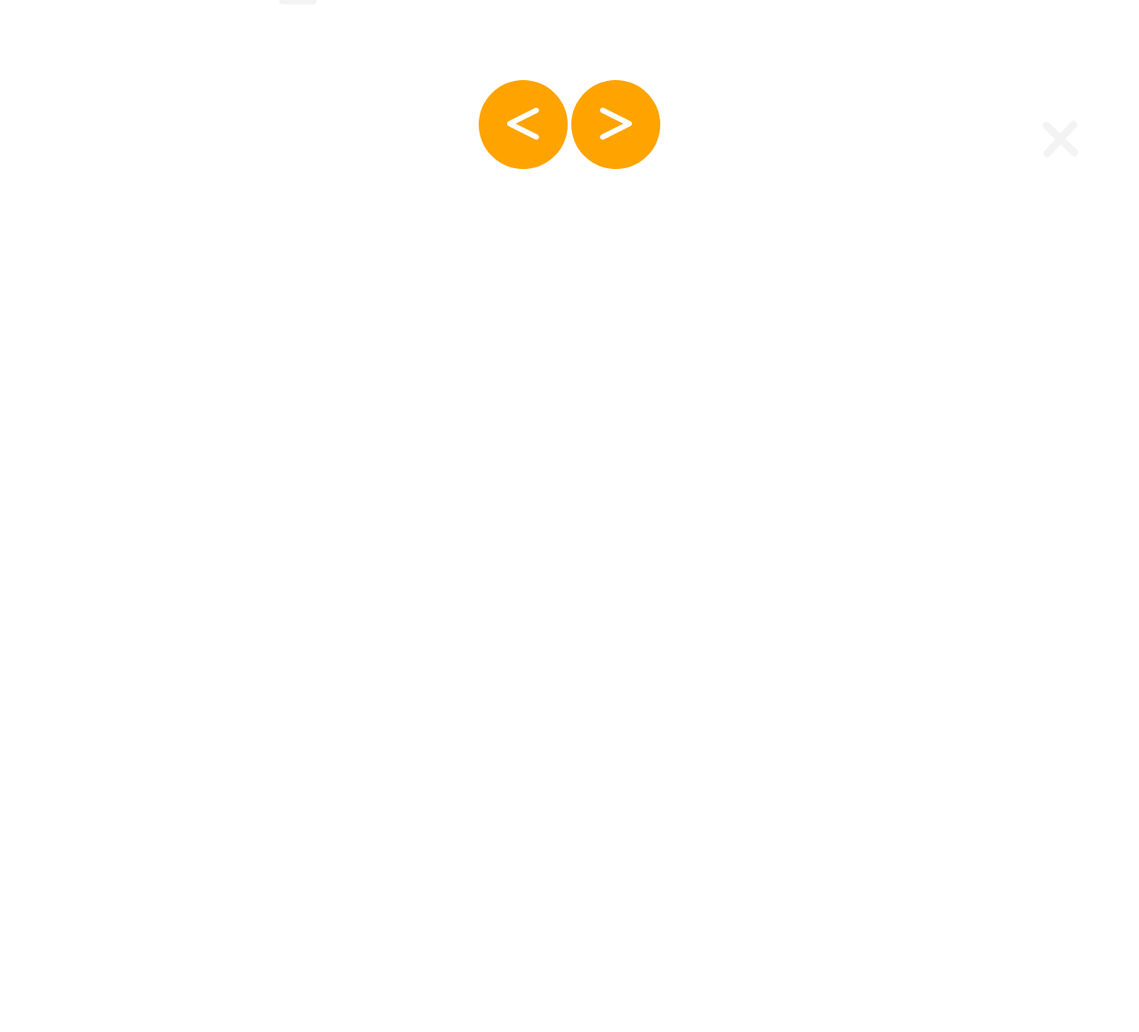
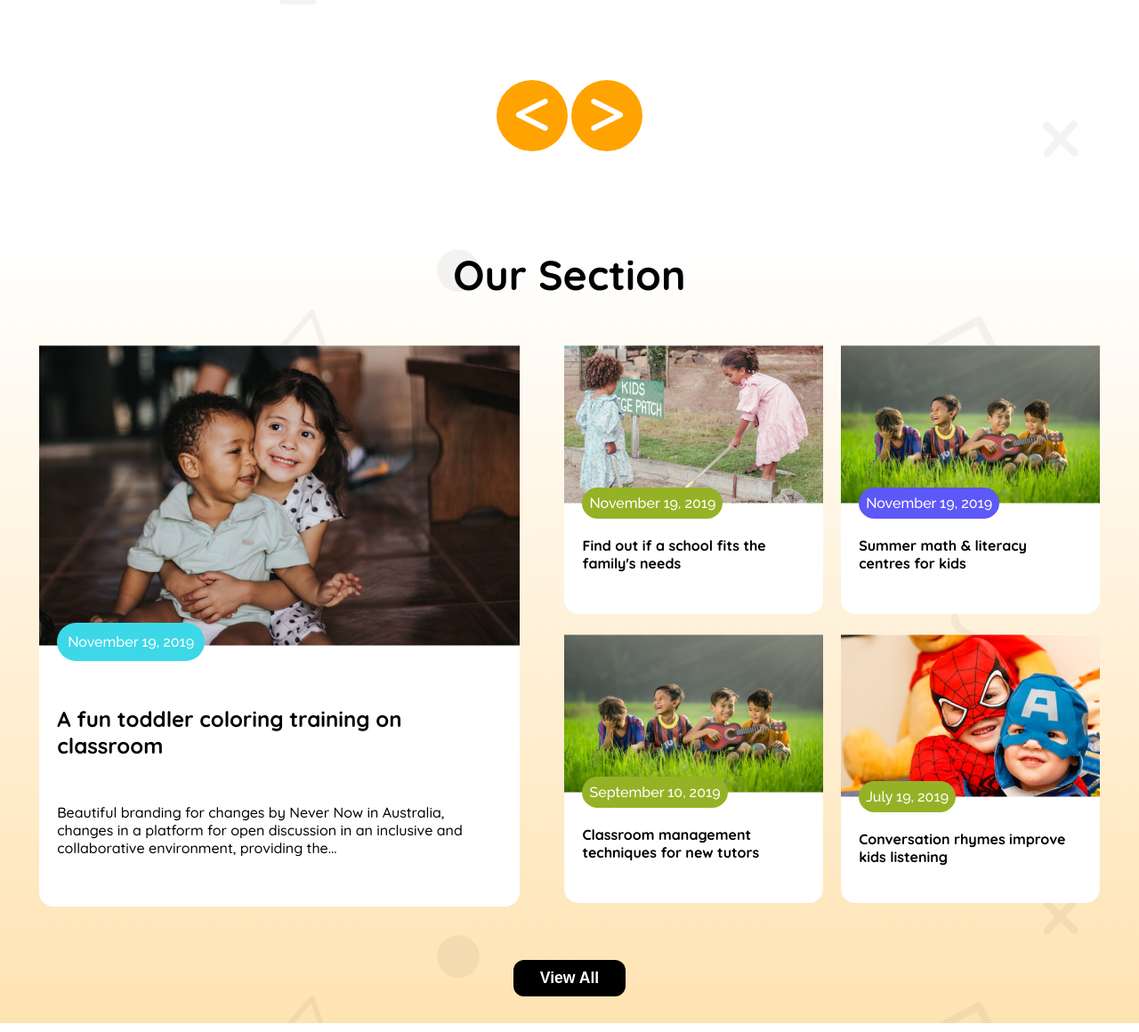
Before and after one commit to nahidkhan31/b11-assignment-2-kids-school, a plain HTML site: page index.html in a window 1280 px wide. Shown: the part 1345-2505 px from the top of the page at 89% size. Before the commit the page ends 1645 px from the top, so only its background shows below. Drawn offline with Linux system fonts and the light colour scheme.

Commit message:
added more section

```diff
--- a/index.html
+++ b/index.html
@@ -74,6 +74,56 @@
                     <Button class="box-btn"><i class="fa-solid fa-greater-than"></i></Button>
             </div>
         </section>
+
+        <section class="kids-section">
+            <h1>Our Section</h1>
+            <div class="kids-section-box">
+                <div class="kids--box1">
+                    <img src="assets/story-1.png" alt="story-1.png">
+                    <div class="box1-main">
+                        <button class="box1-btn">November 19, 2019</button>
+                    <h2>A fun toddler coloring training on classroom</h2>
+                    <p>Beautiful branding for changes by Never Now in Australia, changes in a platform for open discussion in an inclusive and collaborative environment, providing the...</p>
+                    </div>
+                </div>
+                <div class="kids-section-box2">
+                    <div class="section-box1">
+                        <img src="assets/story-2.png" alt="story-2.png">
+                        <div class="style-box">
+                            <button class="section-btn bg-color">November 19, 2019</button>
+                            <h4>Find out if a school fits the family's needs</h2>
+                        </div>
+                    </div>
+
+                    <div class="section-box1">
+                        <img src="assets/story-3.png" alt="story-3.png">
+                        <div class="style-box">
+                            <button class="section-btn bg-color2">November 19, 2019</button>
+                            <h4>Summer math & literacy centres for kids</h2>
+                        </div>
+                    </div>
+
+                    <div class="section-box1">
+                        <img src="assets/story-3.png" alt="story-3.png">
+                        <div class="style-box">
+                            <button class="section-btn bg-color">September 10, 2019</button>
+                            <h4>Classroom management techniques for new tutors</h2>
+                        </div>
+                    </div>
+
+                    <div class="section-box1">
+                        <img src="assets/story-4.png" alt="story-4.png">
+                        <div class="style-box">
+                            <button class="section-btn bg-color">July 19, 2019</button>
+                            <h4>Conversation rhymes improve kids listening</h2>
+                        </div>
+                    </div>
+                </div>
+            </div>
+           <div class="main-kids-btn">
+            <button class="kids-btn">View All</button>
+           </div>
+        </section>
     </main>
 
 </body>
--- a/styles/media.css
+++ b/styles/media.css
@@ -25,5 +25,20 @@
         flex-direction: column-reverse;
 
     }
+    .box{
+        display: flex;
+        flex-direction: column;
+        margin-left: 10px;
+    }
+    .box-head{
+        align-items: center;
+    }
+    .box-head-h1{
+        align-items: center;
+        text-align:;
+    }
+    .kids--box1{
+        display: none;
+    }
 
 }
--- a/styles/style.css
+++ b/styles/style.css
@@ -1,5 +1,7 @@
 @import url('https://fonts.googleapis.com/css2?family=Quicksand:wght@300..700&display=swap');
 /* font-family: "Quicksand", serif; */
+@import url('https://fonts.googleapis.com/css2?family=Raleway:ital,wght@0,100..900;1,100..900&display=swap');
+/* font-family: "Raleway", serif; */
 
 /* first section */
 *{
@@ -210,10 +212,118 @@ main section{
     font-weight: 900;
     text-align: center;
     background-color: rgb(255, 163, 1);
-    border-radius: 50px;
-    width: 100px;
-    height: 100px;
+    border-radius: 40px;
+    width: 80px;
+    height: 80px;
     margin-top: 100px;
     margin-bottom: 100px;
     border: none;
 }
+
+/* Our Story */
+.kids-section{
+    background-image: url(../assets/bg.png), linear-gradient(0.00deg, rgba(254, 163, 1, 0.3),rgba(255, 255, 255, 0.3) 100%);
+}
+.kids-section h1{
+    color: rgb(0, 0, 0);
+    font-size: 2.90rem;
+    font-weight: 700;
+    text-align: center;
+    margin-top: 10px;
+}
+.kids-section-box{
+    display: flex;
+    flex-direction: row;
+    justify-content: center;
+    gap: 50px;
+    margin-top: 50px;
+}
+.kids-section-box2{
+    display: grid;
+    grid-template-columns: repeat(2, 1fr);
+    gap: 20px;
+}
+.kids--box1{
+    position: relative;
+    width: 540.27px;
+    height: 630.52px;
+    background: rgb(255, 255, 255);
+    border-radius: 16px;
+}
+.box1-main{
+    padding: 20px;
+    margin-top: -50px;
+}
+.box1-main h2{
+    color: black;
+    font-size: 1.5rem;
+    font-weight: 700;
+    margin-top: 50px;
+
+}
+.box1-main p{
+    color: black;
+    font-size: 1rem;
+    font-weight: 500;
+    margin-top: 50px;
+}
+.box1-btn{
+    background: rgb(60, 216, 232);
+    padding: 12px;
+    border-radius: 47.93px;
+    border: none;
+    color: white;
+    font-size: 1rem;
+    font-weight: 500;
+    font-family: "Raleway", serif;
+}
+
+.section-box1{
+    position: relative;
+    width: 290.69px;
+    height: 301.61px;
+    border-radius: 16px;
+    background: rgb(255, 255, 255);
+}
+.section-btn{
+    color: white;
+    border-radius: 47.93px;
+    font-size: 1rem;
+    font-weight: 500;
+    font-family: "Raleway", serif;
+    padding: 8px;
+    border: none;
+}
+.style-box{
+    margin-top: -42px;
+    padding: 20px;
+}
+.bg-color{
+    background-color: rgb(149, 178, 38);
+}
+.bg-color2{
+    background-color: rgb(93, 88, 248);
+}
+.style-box h4{
+    font-size: 1rem;
+    font-weight: 700;
+    color: black;
+    margin-top: 20px;
+}
+.kids-btn{
+    background-color: black;
+    color: white;
+    font-size: 1.10rem;
+    font-weight: 700;
+    padding: 10px 30px;
+    border-radius: 12px;
+    align-items: center;
+    border: none;
+    margin-top: 60px;
+    margin-bottom: 30px;
+}
+
+.main-kids-btn{
+    align-items: center;
+    text-align: center;
+}
```
